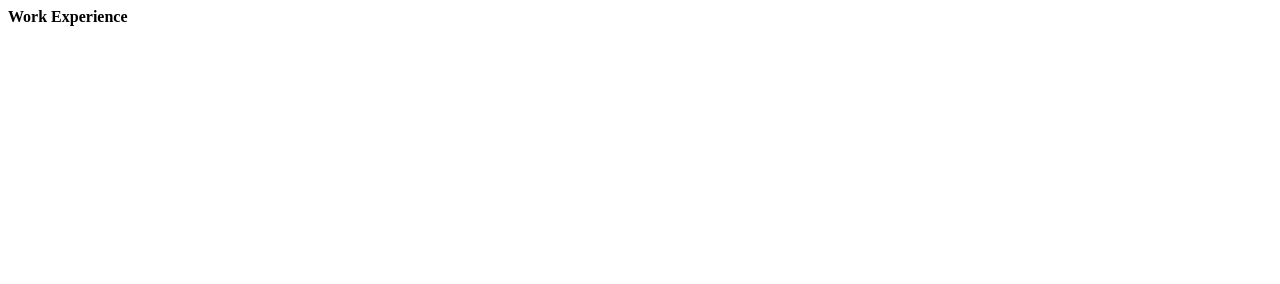
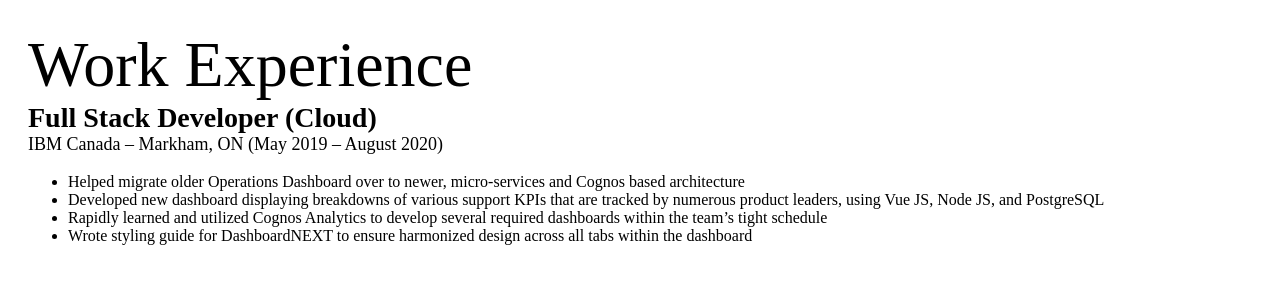
Before and after one commit to David47295/david-wan, a Gatsby site: page /Resume in a window 1280 px wide. Built offline with nearby package versions, Linux system fonts and the light colour scheme; Gatsby itself is replaced by a stand-in of ours.

Commit message:
Added work experience entry

```diff
--- a/src/pages/Resume.js
+++ b/src/pages/Resume.js
@@ -1,9 +1,20 @@
 import React from 'react';
+import '../style/Resume.css'
 
 export default function Resume() {
     return (
         <div id="resume">
-            <b>Work Experience</b>
+            <b class="main-header">Work Experience</b>
+            <div class="work-experience">
+                <b class="role">Full Stack Developer (Cloud)</b>
+                <p class="location">IBM Canada – Markham, ON (May 2019 – August 2020)</p>
+                <ul>
+                    <li>Helped migrate older Operations Dashboard over to newer, micro-services and Cognos based architecture</li>
+                    <li>Developed new dashboard displaying breakdowns of various support KPIs that are tracked by numerous product leaders, using Vue JS, Node JS, and PostgreSQL</li>
+                    <li>Rapidly learned and utilized Cognos Analytics to develop several required dashboards within the team’s tight schedule</li>
+                    <li>Wrote styling guide for DashboardNEXT to ensure harmonized design across all tabs within the dashboard</li>
+                </ul>
+            </div>
         </div>
     )
 }
--- a/src/style/Resume.css
+++ b/src/style/Resume.css
@@ -1,3 +1,17 @@
 #resume {
+    padding: 20px;
+}
 
+.main-header {
+    font-size: 4rem;
+    font-weight: 300;
 }
+
+.work-experience .role {
+    font-size: 28px;
+}
+
+.work-experience .location {
+    font-size: 18px;
+    margin-top: 0px;
+}
```
